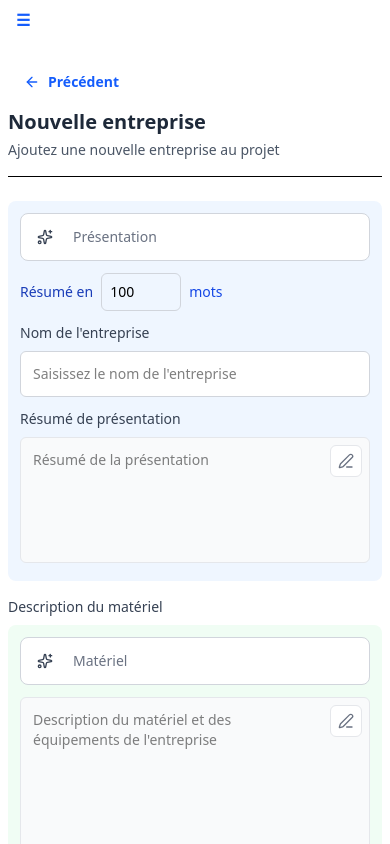
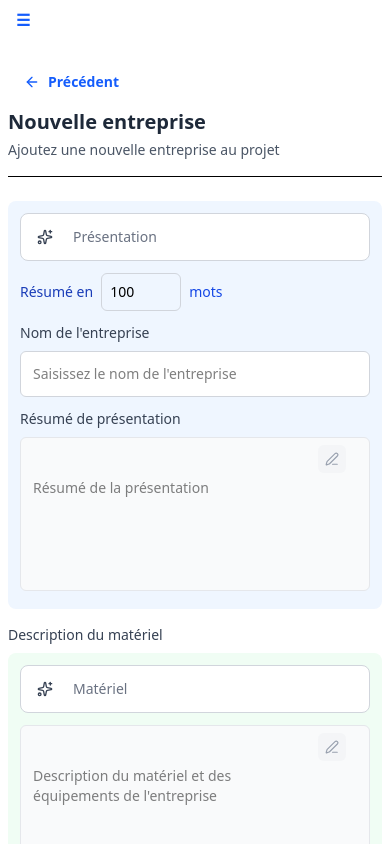
Before and after one commit to jlg-formation/memoire-technique, a React (Vite) app: page /equipes/entreprise/create in a window 390 px wide. Shown: the top 844 px of the page. Built offline with nearby package versions, Linux system fonts and the light colour scheme.

Commit message:
style: improve styling and layout of EditableTextArea component

```diff
--- a/src/components/ui/EditableTextArea.tsx
+++ b/src/components/ui/EditableTextArea.tsx
@@ -37,7 +37,7 @@ export function EditableTextArea({
     }
   };
 
-  const baseClassName = `w-full rounded-md border p-3 text-sm focus:border-blue-500 focus:ring-1 focus:ring-blue-500 focus:outline-none ${className}`;
+  const baseClassName = `w-full rounded-md border pb-3 pl-3 pt-10 text-sm focus:border-blue-500 focus:ring-1 focus:ring-blue-500 focus:outline-none ${className}`;
 
   return (
     <div className="space-y-2">
@@ -46,6 +46,7 @@ export function EditableTextArea({
           {label}
         </label>
       )}
+
       <div className="relative">
         <textarea
           value={value}
@@ -57,26 +58,24 @@ export function EditableTextArea({
           disabled={disabled}
           className={`${baseClassName} ${
             !isEditing
-              ? "cursor-default resize-none overflow-hidden border-gray-200 bg-gray-50"
-              : "resize-both overflow-auto border-gray-300 bg-white"
-          } ${disabled ? "cursor-not-allowed opacity-50" : ""} pr-12`}
+              ? "cursor-default resize-none overflow-hidden border-gray-200 bg-gray-50 pr-12"
+              : "resize-both overflow-auto border-gray-300 bg-white pr-16"
+          } ${disabled ? "cursor-not-allowed opacity-50" : ""}`}
         />
 
         {!disabled && (
-          <div className="absolute top-2 right-2">
           <button
             type="button"
             onClick={handleToggleEdit}
-              className={`flex h-8 w-8 items-center justify-center rounded-md border transition-colors ${
+            className={`absolute top-2 right-6 flex h-7 w-7 cursor-pointer items-center justify-center rounded-md transition-all duration-200 ${
               !isEditing
-                  ? "border-gray-200 bg-white text-gray-500 hover:border-blue-300 hover:text-blue-600"
-                  : "border-blue-200 bg-blue-50 text-blue-600 hover:bg-blue-100"
+                ? "bg-gray-100/80 text-gray-400 backdrop-blur-sm hover:bg-gray-200 hover:text-gray-600"
+                : "bg-blue-100/90 text-blue-600 shadow-sm backdrop-blur-sm hover:bg-blue-200"
             }`}
             title={isEditing ? "Passer en lecture seule" : "Modifier"}
           >
-              <Edit3 className="h-4 w-4" />
+            <Edit3 className="h-3.5 w-3.5" />
           </button>
-          </div>
         )}
       </div>
 
```
Lines whose indentation alone changed are shown as unchanged.
